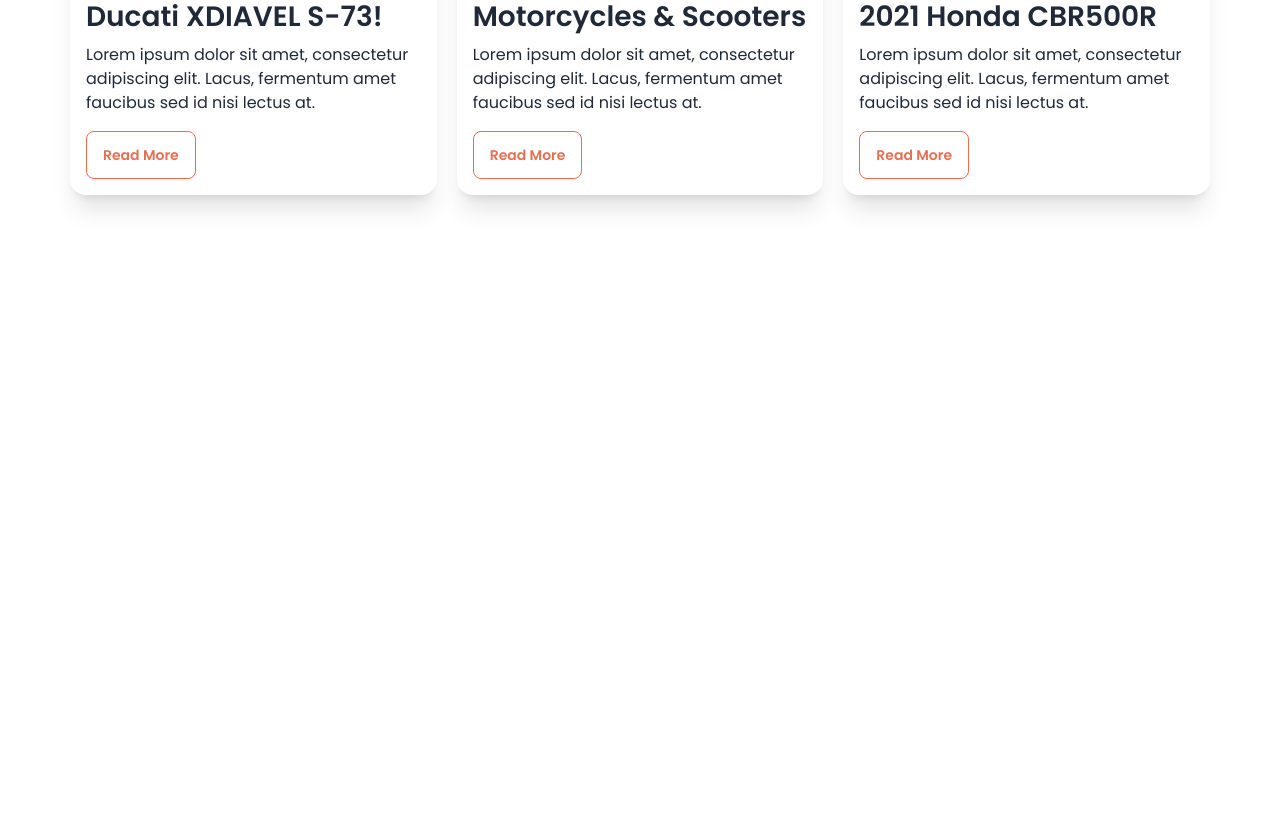
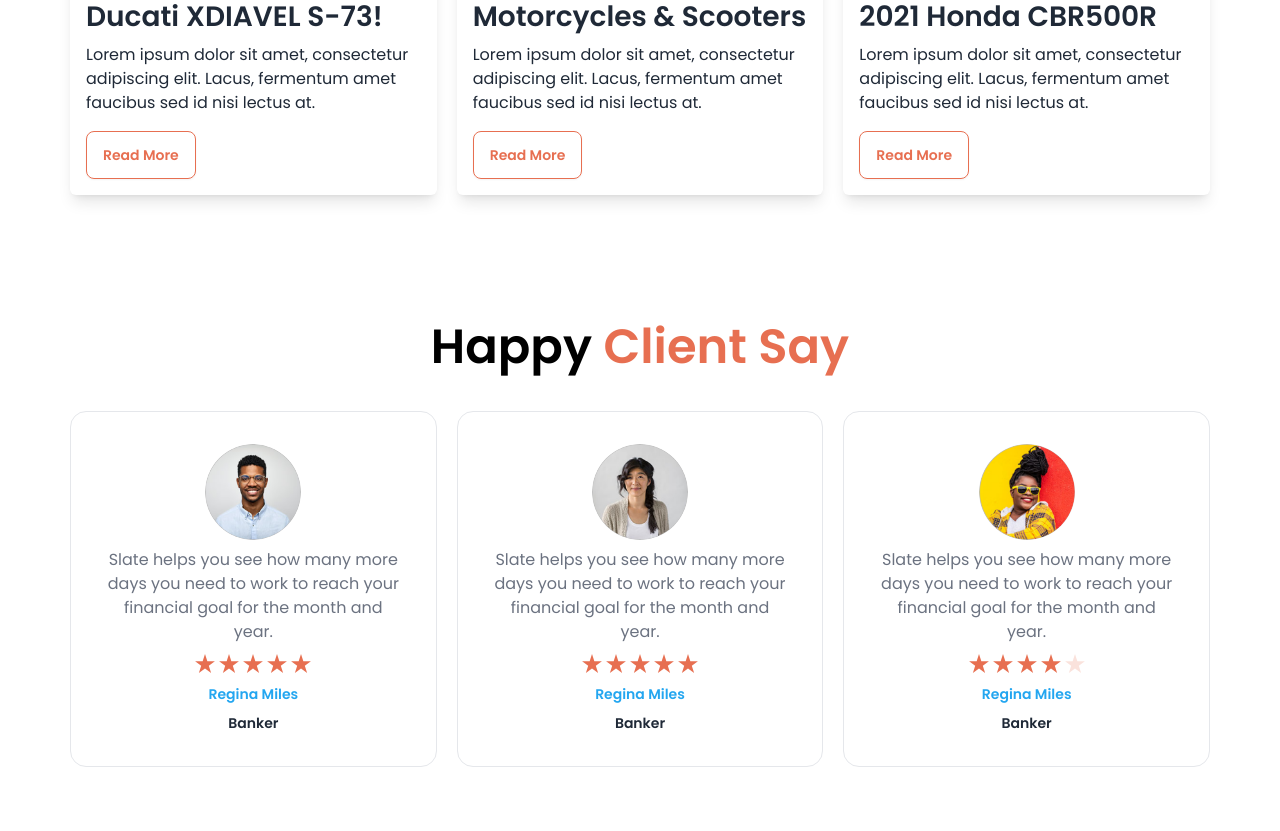
Before and after one commit to sanjitgh/biker-zone, a plain HTML site: page index.html in a window 1280 px wide. Shown: the part 1665-2496 px from the top of the page. Before the commit the page ends 1924 px from the top, so only its background shows below. Drawn offline with nearby package versions, Linux system fonts and the light colour scheme.

Commit message:
happy client done

```diff
--- a/index.html
+++ b/index.html
@@ -363,48 +363,233 @@
         <!-- card container -->
         <div class="grid md:grid-cols-2 lg:grid-cols-3 gap-5 mt-10">
           <!-- card 1 -->
-            <div class="card card-compact shadow-xl">
+          <div class="card card-compact shadow-lg rounded-md">
             <figure>
-                  <img class="w-full p-5"
+              <img
+                class="w-full p-5"
                 src="images/others/latest1.png"
-                    alt="bike" />
+                alt="bike"
+              />
             </figure>
             <div class="card-body">
-                  <h2 class="card-title text-[28px] font-semibold">Ducati XDIAVEL S-73!</h2>
-                  <p class="text-base mb-2">Lorem ipsum dolor sit amet, consectetur adipiscing elit. Lacus, fermentum amet faucibus sed id nisi lectus at.</p>
+              <h2 class="card-title text-[28px] font-semibold">
+                Ducati XDIAVEL S-73!
+              </h2>
+              <p class="text-base mb-2">
+                Lorem ipsum dolor sit amet, consectetur adipiscing elit. Lacus,
+                fermentum amet faucibus sed id nisi lectus at.
+              </p>
               <div class="card-actions">
-                    <button class="btn bg-transparent border-orange hover:bg-orange hover:text-white text-orange">Read More</button>
+                <button
+                  class="btn bg-transparent border-orange hover:bg-orange hover:text-white text-orange"
+                >
+                  Read More
+                </button>
               </div>
             </div>
           </div>
           <!-- card 2 -->
-            <div class="card card-compact shadow-xl">
+          <div class="card card-compact shadow-lg rounded-md">
             <figure>
-                  <img class="w-full p-5"
+              <img
+                class="w-full p-5"
                 src="images/others/latest2.png"
-                    alt="bike" />
+                alt="bike"
+              />
             </figure>
             <div class="card-body">
-                  <h2 class="card-title text-[28px] font-semibold">Motorcycles & Scooters</h2>
-                  <p class="text-base mb-2">Lorem ipsum dolor sit amet, consectetur adipiscing elit. Lacus, fermentum amet faucibus sed id nisi lectus at.</p>
+              <h2 class="card-title text-[28px] font-semibold">
+                Motorcycles & Scooters
+              </h2>
+              <p class="text-base mb-2">
+                Lorem ipsum dolor sit amet, consectetur adipiscing elit. Lacus,
+                fermentum amet faucibus sed id nisi lectus at.
+              </p>
               <div class="card-actions">
-                    <button class="btn bg-transparent border-orange hover:bg-orange hover:text-white text-orange">Read More</button>
+                <button
+                  class="btn bg-transparent border-orange hover:bg-orange hover:text-white text-orange"
+                >
+                  Read More
+                </button>
               </div>
             </div>
           </div>
           <!-- card 3 -->
-            <div class="card card-compact shadow-xl">
+          <div class="card card-compact shadow-lg rounded-md">
             <figure>
-                  <img class="w-full p-5"
+              <img
+                class="w-full p-5"
                 src="images/others/latest3.png"
-                    alt="bike" />
+                alt="bike"
+              />
             </figure>
             <div class="card-body">
-                  <h2 class="card-title text-[28px] font-semibold">2021 Honda CBR500R</h2>
-                  <p class="text-base mb-2">Lorem ipsum dolor sit amet, consectetur adipiscing elit. Lacus, fermentum amet faucibus sed id nisi lectus at.</p>
+              <h2 class="card-title text-[28px] font-semibold">
+                2021 Honda CBR500R
+              </h2>
+              <p class="text-base mb-2">
+                Lorem ipsum dolor sit amet, consectetur adipiscing elit. Lacus,
+                fermentum amet faucibus sed id nisi lectus at.
+              </p>
               <div class="card-actions">
-                    <button class="btn bg-transparent border-orange hover:bg-orange hover:text-white text-orange">Read More</button>
+                <button
+                  class="btn bg-transparent border-orange hover:bg-orange hover:text-white text-orange"
+                >
+                  Read More
+                </button>
               </div>
+            </div>
+          </div>
+        </div>
+      </section>
+
+      <!-- happy client section -->
+      <section class="py-16">
+        <!-- section header -->
+        <div class="text-center">
+          <h1 class="xl:text-5xl text-3xl text-black mb-4 font-semibold">
+            Happy <span class="text-orange">Client Say</span>
+          </h1>
+        </div>
+
+        <!-- card container -->
+        <div class="grid md:grid-cols-2 lg:grid-cols-3 gap-5 mt-10">
+          <!-- card 1 -->
+          <div class="card border">
+            <div class="card-body items-center text-center">
+              <div class="avatar">
+                <div class="w-24 rounded-full">
+                  <img src="images/others/user-1.png" />
+                </div>
+              </div>
+              <p class="text-gray-500">
+                Slate helps you see how many more days you need to work to reach
+                your financial goal for the month and year.
+              </p>
+              <div class="rating gap-1">
+                <input
+                  type="radio"
+                  name="rating-1"
+                  class="mask mask-star bg-orange w-5"
+                />
+                <input
+                  type="radio"
+                  name="rating-1"
+                  class="mask mask-star bg-orange w-5"
+                />
+                <input
+                  type="radio"
+                  name="rating-1"
+                  class="mask mask-star bg-orange w-5"
+                />
+                <input
+                  type="radio"
+                  name="rating-1"
+                  class="mask mask-star bg-orange w-5"
+                  checked="checked"
+                />
+                <input
+                  type="radio"
+                  name="rating-1"
+                  class="mask mask-star bg-orange w-5"
+                />
+              </div>
+              <p class="font-semibold text-[14px] text-[#23A6F0]">
+                Regina Miles
+              </p>
+              <p class="font-semibold text-[14px]">Banker</p>
+            </div>
+          </div>
+          <!-- card 2 -->
+          <div class="card border">
+            <div class="card-body items-center text-center">
+              <div class="avatar">
+                <div class="w-24 rounded-full">
+                  <img src="images/others/user-2.png" />
+                </div>
+              </div>
+              <p class="text-gray-500">
+                Slate helps you see how many more days you need to work to reach
+                your financial goal for the month and year.
+              </p>
+              <div class="rating gap-1">
+                <input
+                  type="radio"
+                  name="rating-1"
+                  class="mask mask-star bg-orange w-5"
+                />
+                <input
+                  type="radio"
+                  name="rating-1"
+                  class="mask mask-star bg-orange w-5"
+                />
+                <input
+                  type="radio"
+                  name="rating-1"
+                  class="mask mask-star bg-orange w-5"
+                />
+                <input
+                  type="radio"
+                  name="rating-1"
+                  class="mask mask-star bg-orange w-5"
+                  checked="checked"
+                />
+                <input
+                  type="radio"
+                  name="rating-1"
+                  class="mask mask-star bg-orange w-5"
+                />
+              </div>
+              <p class="font-semibold text-[14px] text-[#23A6F0]">
+                Regina Miles
+              </p>
+              <p class="font-semibold text-[14px]">Banker</p>
+            </div>
+          </div>
+          <!-- card 3 -->
+          <div class="card border">
+            <div class="card-body items-center text-center">
+              <div class="avatar">
+                <div class="w-24 rounded-full">
+                  <img src="images/others/user-3.png" />
+                </div>
+              </div>
+              <p class="text-gray-500">
+                Slate helps you see how many more days you need to work to reach
+                your financial goal for the month and year.
+              </p>
+              <div class="rating gap-1">
+                <input
+                  type="radio"
+                  name="rating-1"
+                  class="mask mask-star bg-orange w-5"
+                />
+                <input
+                  type="radio"
+                  name="rating-1"
+                  class="mask mask-star bg-orange w-5"
+                />
+                <input
+                  type="radio"
+                  name="rating-1"
+                  class="mask mask-star bg-orange w-5"
+                />
+                <input
+                  type="radio"
+                  name="rating-1"
+                  class="mask mask-star bg-orange w-5"
+                  checked="checked"
+                />
+                <input
+                  type="radio"
+                  name="rating-1"
+                  class="mask mask-star bg-orange w-5"
+                />
+              </div>
+              <p class="font-semibold text-[14px] text-[#23A6F0]">
+                Regina Miles
+              </p>
+              <p class="font-semibold text-[14px]">Banker</p>
             </div>
           </div>
         </div>
```
Lines whose indentation alone changed are shown as unchanged.
